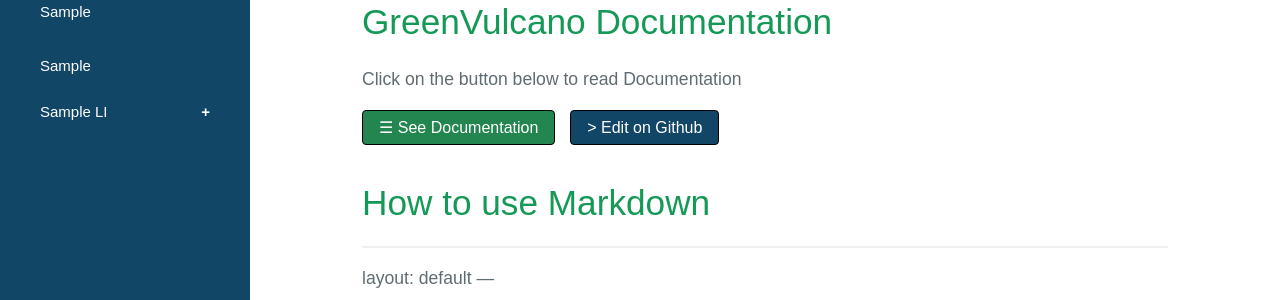
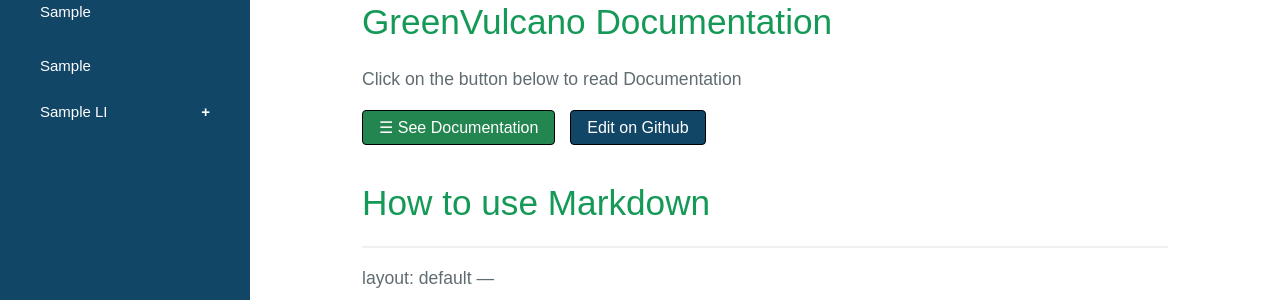
Before and after one commit to dianamw/GreenVulcano-Beta, a Jekyll site: the page built from index.md, in a window 1280 px wide and 900 px high. Shown: the part 292-592 px from the top of the window. Built offline with Jekyll 4.4.1, drawn with Linux system fonts in a browser that asks for light colours; our own code applies the rules of GitHub Pages for plain Markdown files; the repository's description, which GitHub fills in, is left out.

Commit message:
Update body.html

```diff
--- a/_includes/body.html
+++ b/_includes/body.html
@@ -59,7 +59,7 @@
       <h1>GreenVulcano Documentation</h1>
       <p>Click on the button below to read Documentation</p>
       <button class="Button Button-green" onclick="toggle()">&#9776; See Documentation</button>
-      <button class="Button Button-blue" href="#" style="margin-left:10px" <svg class="fi" viewBox="0 0 64 64" xmlns="http://www.w3.org/2000/svg"><path d="M56.956 20.895c0-4.618-1.76-8.333-4.61-11.143.5-1.592 1.157-5.128-.67-9.66 0 0-3.24-1.014-10.555 3.822-2.862-.72-5.92-1.064-8.965-1.064-3.353 0-6.753.42-9.918 1.282C14.684-.953 11.357.086 11.357.086c-2.174 5.37-.834 9.35-.42 10.338-2.57 2.72-4.114 6.206-4.114 10.456 0 3.23.37 6.106 1.28 8.623l.943 2.13c2.558 4.692 7.582 7.73 16.515 8.68-1.262.843-2.575 2.266-3.086 4.688-1.73.817-7.2 2.813-10.48-2.75 0 0-1.843-3.336-5.36-3.587 0 0-3.416-.047-.232 2.095 0 0 2.275 1.07 3.86 5.056 0 0 2.05 6.817 11.968 4.636v7.034s-.22 2.49-2.524 3.322c0 0-1.364.913.1 1.448 0 0 6.414.508 6.414-4.664V49.9s-.26-3.045 1.248-4.088v12.604s-.095 3-1.676 4.13c0 0-1.053 1.88 1.26 1.363 0 0 4.41-.618 4.604-5.723l.103-12.752h1.06l.1 12.752c.216 5.088 4.623 5.72 4.623 5.72 2.306.518 1.246-1.36 1.246-1.36-1.576-1.13-1.682-4.132-1.682-4.132V45.913c1.51 1.172 1.263 3.985 1.263 3.985v7.688c0 5.172 6.4 4.664 6.4 4.664 1.47-.54.108-1.45.108-1.45-2.312-.83-2.522-3.32-2.522-3.32V47.414c0-3.918-1.674-5.985-3.308-7.087 9.533-.924 14.095-3.98 16.21-8.698-.042.082.756-2.11.756-2.11.725-2.503.945-5.4.945-8.623h-.004z"></path></svg>> Edit on Github</button>
+      <button class="Button Button-blue" href="#" style="margin-left:10px">Edit on Github</button>
        <!-- <button type="button" class="btn id="slide-toggle">See Documentation</button>-->{{ content }}
 </body>
 <script>
```
